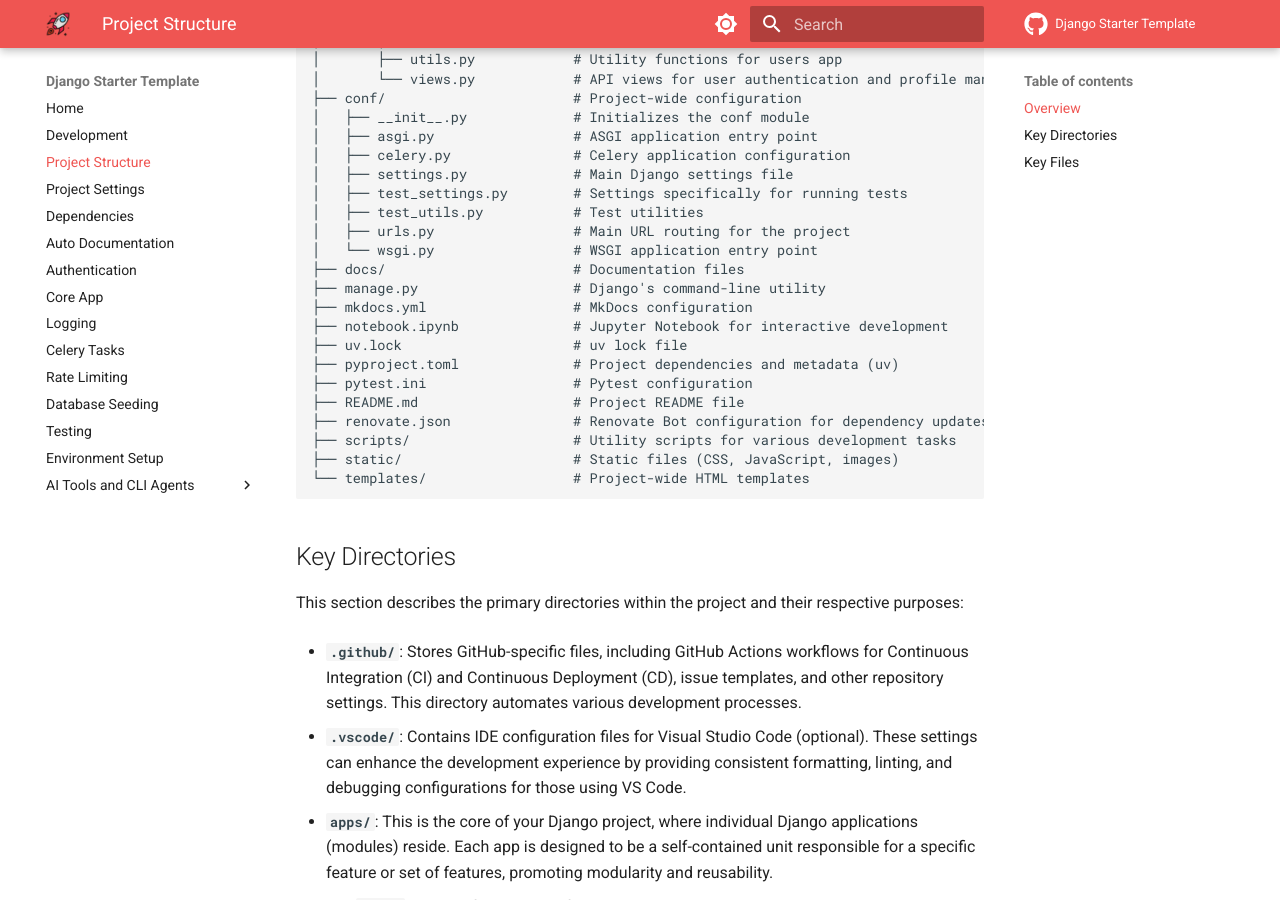
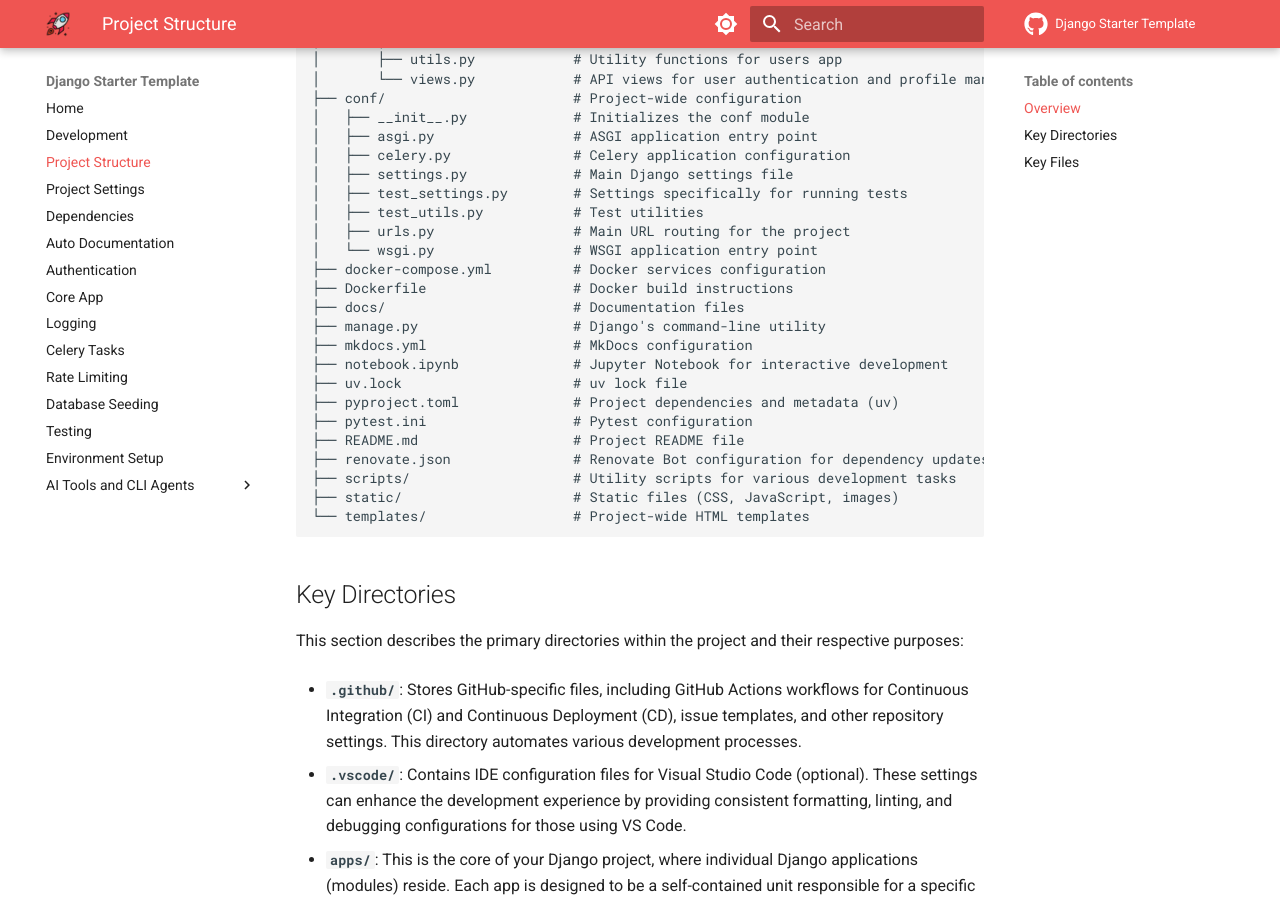
Before and after one commit to wilfredinni/django-starter-template, an MkDocs documentation site: the page built from docs/project_structure.md, in a window 1280 px wide and 900 px high, scrolled down 918 px. Built offline with MkDocs 1.6.1 and Material for MkDocs 9.7.7, drawn with Linux system fonts in a browser that asks for light colours; comment, search, counter and statistics services are not loaded.

Commit message:
docs: add Docker configuration files to project structure documentation

```diff
--- a/docs/project_structure.md
+++ b/docs/project_structure.md
@@ -48,6 +48,8 @@ Understanding the project's directory structure is fundamental for navigating, d
 │   ├── test_utils.py           # Test utilities
 │   ├── urls.py                 # Main URL routing for the project
 │   └── wsgi.py                 # WSGI application entry point
+├── docker-compose.yml          # Docker services configuration
+├── Dockerfile                  # Docker build instructions
 ├── docs/                       # Documentation files
 ├── manage.py                   # Django's command-line utility
 ├── mkdocs.yml                  # MkDocs configuration
```
